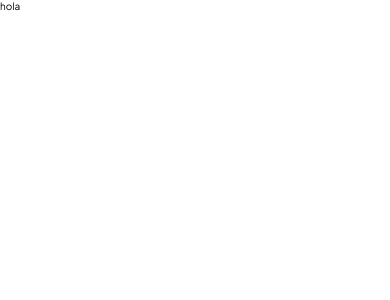
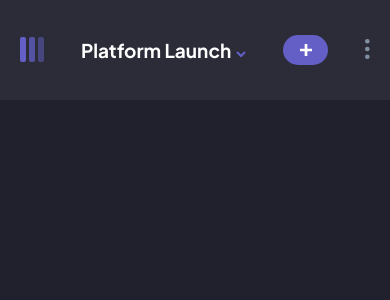
Before and after one commit to Wladimir-Dev/task-management-app, a React (Vite) app: page / in a window 390 px wide. Shown: the top 300 px of the page. Built offline with nearby package versions, Linux system fonts and the light colour scheme.

Commit message:
styles list of boards mobile

```diff
--- a/package.json
+++ b/package.json
@@ -10,7 +10,8 @@
   },
   "dependencies": {
     "react": "^18.2.0",
-    "react-dom": "^18.2.0"
+    "react-dom": "^18.2.0",
+    "styled-components": "^5.3.9"
   },
   "devDependencies": {
     "@types/react": "^18.0.28",
--- a/src/App.css
+++ b/src/App.css
@@ -0,0 +1,6 @@
+.app{
+    min-width: 32rem;
+    width: 100%;
+    min-height: 100vh;
+    background-color: var(--veryDarkGray);
+}
--- a/src/App.jsx
+++ b/src/App.jsx
@@ -1,11 +1,11 @@
-
 import './App.css'
+import Header from './components/Header'
 
 function App () {
   return (
-    <div>
-      hola
-    </div>
+    <main className='app'>
+      <Header />
+    </main>
   )
 }
 
--- /dev/null
+++ b/src/components/Header/index.jsx
@@ -0,0 +1,35 @@
+import React, { useId } from 'react'
+import { ListOfBoards } from '../../containers/ListOfBoards'
+import { AddTaskMobileIcon, ChevronDownIcon, LogoMobileIcon, VerticalEllipsisIcon } from '../Icons'
+import styles from './styles.module.css'
+export default function Header () {
+  const boardsId = useId()
+  const optionsId = useId()
+
+  return (
+    <header className={styles.header}>
+      <figure>
+        <LogoMobileIcon />
+      </figure>
+      <label htmlFor={boardsId} className={styles.boardName}>
+        Platform Launch
+        <ChevronDownIcon />
+      </label>
+      <input type='checkbox' id={boardsId} hidden />
+      <div className={styles.containerBoards}>
+        <ListOfBoards />
+      </div>
+      <button type='button' className={styles.addButton}>
+        <AddTaskMobileIcon />
+      </button>
+      <label htmlFor={optionsId}>
+        <VerticalEllipsisIcon />
+      </label>
+      <input type='checkbox' id={optionsId} hidden />
+      <div className={styles.containerOptions}>
+        <botton>Edit</botton>
+        <botton>Delete</botton>
+      </div>
+    </header>
+  )
+}
--- /dev/null
+++ b/src/components/Header/styles.module.css
@@ -0,0 +1,51 @@
+.header {
+  width: 100%;
+  height: 10rem;
+  background-color: var(--darkGray);
+  color: white;
+  display: flex;
+  justify-content: space-between;
+  padding: 2rem;
+  align-items: center;
+  column-gap: 0.5rem;
+  position: relative;
+  z-index: 1;
+}
+.boardName {
+  font-size: 1.9rem;
+  font-weight: 700;
+  text-transform: capitalize;
+}
+.boardName > svg {
+  padding-left: 0.5rem;
+  width: auto;
+  display: inline-block;
+}
+.containerBoards {
+  display: none;
+  padding: 0rem 1.5rem;
+  top: 10rem;
+  left: 0;
+  width: 100%;
+  /* left: calc(50% - 10rem); */
+  position: absolute;
+  height: 100vh;
+  background-color: rgba(0, 0, 0, 0.144);
+}
+.containerOptions {
+  display: none;
+  transition: transform 0.2s ease !important;
+}
+.addButton {
+  border-style: none;
+  background-color: var(--darkBlue);
+  width: 4.5rem;
+  height: 3rem;
+  border-radius: 1.5rem;
+  padding-top: 0.2rem;
+}
+.boardName ~ input:checked ~ .containerBoards {
+  display: block;
+
+  transition: transform 0.2s ease !important;
+}
--- /dev/null
+++ b/src/components/Icons/index.jsx
@@ -0,0 +1,71 @@
+export const LogoMobileIcon = () => {
+  return (
+    <svg width='24' height='25' xmlns='http://www.w3.org/2000/svg'>
+      <g fill='#635FC7' fill-fillRule='evenodd'>
+        <rect width='6' height='25' rx='2' />
+        <rect opacity='.75' x='9' width='6' height='25' rx='2' />
+        <rect opacity='.5' x='18' width='6' height='25' rx='2' />
+      </g>
+    </svg>
+  )
+}
+
+export const ChevronDownIcon = () => {
+  return (
+    <svg width='10' height='7' xmlns='http://www.w3.org/2000/svg'>
+      <path stroke='#635FC7' strokeWidth='2' fill='none' d='m1 1 4 4 4-4' />
+    </svg>
+  )
+}
+
+export const AddTaskMobileIcon = () => {
+  return (
+    <svg width='12' height='12' xmlns='http://www.w3.org/2000/svg'>
+      <path
+        fill='#FFF'
+        d='M7.368 12V7.344H12V4.632H7.368V0H4.656v4.632H0v2.712h4.656V12z'
+      />
+    </svg>
+  )
+}
+
+export const VerticalEllipsisIcon = () => {
+  return (
+    <svg width='5' height='20' xmlns='http://www.w3.org/2000/svg'>
+      <g fill='#828FA3' fill-fillRule='evenodd'>
+        <circle cx='2.308' cy='2.308' r='2.308' />
+        <circle cx='2.308' cy='10' r='2.308' />
+        <circle cx='2.308' cy='17.692' r='2.308' />
+      </g>
+    </svg>
+  )
+}
+
+export const BoardIcon = () => {
+  return (
+    <svg width='16' height='16' xmlns='http://www.w3.org/2000/svg'>
+      <path d='M0 2.889A2.889 2.889 0 0 1 2.889 0H13.11A2.889 2.889 0 0 1 16 2.889V13.11A2.888 2.888 0 0 1 13.111 16H2.89A2.889 2.889 0 0 1 0 13.111V2.89Zm1.333 5.555v4.667c0 .859.697 1.556 1.556 1.556h6.889V8.444H1.333Zm8.445-1.333V1.333h-6.89A1.556 1.556 0 0 0 1.334 2.89V7.11h8.445Zm4.889-1.333H11.11v4.444h3.556V5.778Zm0 5.778H11.11v3.11h2a1.556 1.556 0 0 0 1.556-1.555v-1.555Zm0-7.112V2.89a1.555 1.555 0 0 0-1.556-1.556h-2v3.111h3.556Z' />
+    </svg>
+  )
+}
+
+export const DarkLogoIcon = () => {
+  return (
+    <svg width='16' height='16' xmlns='http://www.w3.org/2000/svg'>
+      <path
+        d='M6.474.682c.434-.11.718.406.481.78A6.067 6.067 0 0 0 6.01 4.72c0 3.418 2.827 6.187 6.314 6.187.89.002 1.77-.182 2.584-.54.408-.18.894.165.724.57-1.16 2.775-3.944 4.73-7.194 4.73-4.292 0-7.771-3.41-7.771-7.615 0-3.541 2.466-6.518 5.807-7.37Zm8.433.07c.442-.294.969.232.674.674l-.525.787a1.943 1.943 0 0 0 0 2.157l.525.788c.295.441-.232.968-.674.673l-.787-.525a1.943 1.943 0 0 0-2.157 0l-.786.525c-.442.295-.97-.232-.675-.673l.525-.788a1.943 1.943 0 0 0 0-2.157l-.525-.787c-.295-.442.232-.968.674-.673l.787.525a1.943 1.943 0 0 0 2.157 0Z'
+        fill='#828FA3'
+      />
+    </svg>
+  )
+}
+export const LightLogoIcon = () => {
+  return (
+    <svg width='19' height='19' xmlns='http://www.w3.org/2000/svg'>
+      <path
+        d='M9.167 15.833a.833.833 0 0 1 .833.834v.833a.833.833 0 0 1-1.667 0v-.833a.833.833 0 0 1 .834-.834ZM3.75 13.75a.833.833 0 0 1 .59 1.422l-1.25 1.25a.833.833 0 0 1-1.18-1.178l1.25-1.25a.833.833 0 0 1 .59-.244Zm10.833 0c.221 0 .433.088.59.244l1.25 1.25a.833.833 0 0 1-1.179 1.178l-1.25-1.25a.833.833 0 0 1 .59-1.422ZM9.167 5a4.167 4.167 0 1 1 0 8.334 4.167 4.167 0 0 1 0-8.334Zm-7.5 3.333a.833.833 0 0 1 0 1.667H.833a.833.833 0 1 1 0-1.667h.834Zm15.833 0a.833.833 0 0 1 0 1.667h-.833a.833.833 0 0 1 0-1.667h.833Zm-1.667-6.666a.833.833 0 0 1 .59 1.422l-1.25 1.25a.833.833 0 1 1-1.179-1.178l1.25-1.25a.833.833 0 0 1 .59-.244Zm-13.333 0c.221 0 .433.088.59.244l1.25 1.25a.833.833 0 0 1-1.18 1.178L1.91 3.09a.833.833 0 0 1 .59-1.422ZM9.167 0A.833.833 0 0 1 10 .833v.834a.833.833 0 1 1-1.667 0V.833A.833.833 0 0 1 9.167 0Z'
+        fill='#828FA3'
+      />
+    </svg>
+  )
+}
--- /dev/null
+++ b/src/containers/ListOfBoards/index.jsx
@@ -0,0 +1,31 @@
+import React from 'react'
+import { BoardIcon, DarkLogoIcon, LightLogoIcon } from '../../components/Icons'
+import data from '../../mocks/data.json'
+import styles from './styles.module.css'
+export function ListOfBoards () {
+  const boards = data.boards
+  return (
+    <div className={styles.listOfBoards}>
+      <span>ALL BOARDS ({boards.length})</span>
+      <ul>
+        {boards.map((board) => (
+          <li key={board.id}>
+            <BoardIcon />
+            {board.name}
+          </li>
+        ))}
+        <li>
+          {' '}
+          <BoardIcon /> + Create New Board
+        </li>
+      </ul>
+      <div className={styles.footer}>
+        <DarkLogoIcon />
+        <button type='button'>
+          <span />
+        </button>
+        <LightLogoIcon />
+      </div>
+    </div>
+  )
+}
--- /dev/null
+++ b/src/containers/ListOfBoards/styles.module.css
@@ -0,0 +1,77 @@
+.listOfBoards {
+  display: flex;
+  flex-direction: column;
+  align-items: start;
+  justify-content: center;
+  padding: 2.5rem;
+  background-color: var(--darkGray);
+  min-width: 100%;
+  height: fit-content;
+  transition: transform 0.2s ease;
+  border-radius: 0.8rem;
+  row-gap: 1.5rem;
+}
+.listOfBoards > span {
+  font-size: 1.1rem;
+  font-weight: 600;
+  letter-spacing: 0.5rem;
+  color: var(--mediumGray);
+}
+.listOfBoards ul {
+  list-style: none;
+  width: 100%;
+}
+.listOfBoards ul li {
+  padding: 1.2rem 1.5rem 1.2rem 0;
+  font-size: 1.7rem;
+  font-weight: 600;
+  text-transform: capitalize;
+  background-color: var(--darkBlue);
+  border-top-right-radius: 3rem;
+  border-bottom-right-radius: 3rem;
+  position: relative;
+  margin-bottom: 0.5rem;
+  z-index: 1;
+}
+.listOfBoards ul li > svg {
+  margin-right: 1rem;
+  fill: white;
+}
+.listOfBoards ul li::before {
+  content: '';
+  position: absolute;
+  background-color: var(--darkBlue);
+  width: 100%;
+  height: 100%;
+  top: 0;
+  left: -2.5rem;
+  z-index: -1;
+}
+.footer {
+  display: flex;
+  justify-content: space-evenly;
+  align-items: center;
+  padding: 0 3rem;
+  background-color: var(--veryDarkGray);
+  width: 100%;
+  height: 5.5rem;
+  border-radius: 0.8rem;
+}
+.footer > button {
+  width: 4.5rem;
+  height: 2rem;
+  background-color: var(--darkBlue);
+  border-style: none;
+  border-radius: 1rem;
+  position: relative;
+}
+.footer > button > span {
+  position: absolute;
+  top: .2rem;
+  left: .5rem;
+  background-color: white;
+  width: 1.5rem;
+  height: 1.5rem;
+  border-radius: 50%;
+  display: inline-block;
+}
```
Also changed, not shown: src/components/Board/index.jsx (added, +7 -0 lines), src/hooks/useTask.js (added, +8 -0 lines), 2 other files (tests, documents, lock files or other folders).
